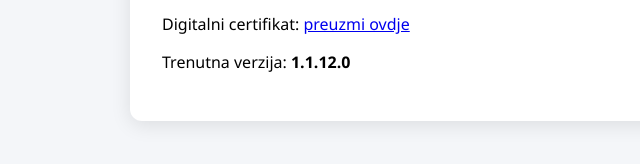
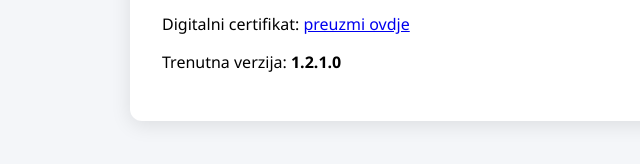
Before and after one commit to RUK-Knjiznica/RUK64x-Installer, a plain HTML site: page docs/index.html in a window 1280 px wide. Shown: the part 430-594 px from the top of the page, 78-718 px from the left. Drawn offline with Linux system fonts and the light colour scheme.

Commit message:
Update current version to 1.2.1.0 in index.html

```diff
--- a/docs/index.html
+++ b/docs/index.html
@@ -43,7 +43,7 @@
         <a href="RUK64xInstaller_MSIX.cer">preuzmi ovdje</a>
     </p>
 
-    <p>Trenutna verzija: <b>1.1.12.0</b></p>
+    <p>Trenutna verzija: <b>1.2.1.0</b></p>
 </div>
 
 </body>
```
